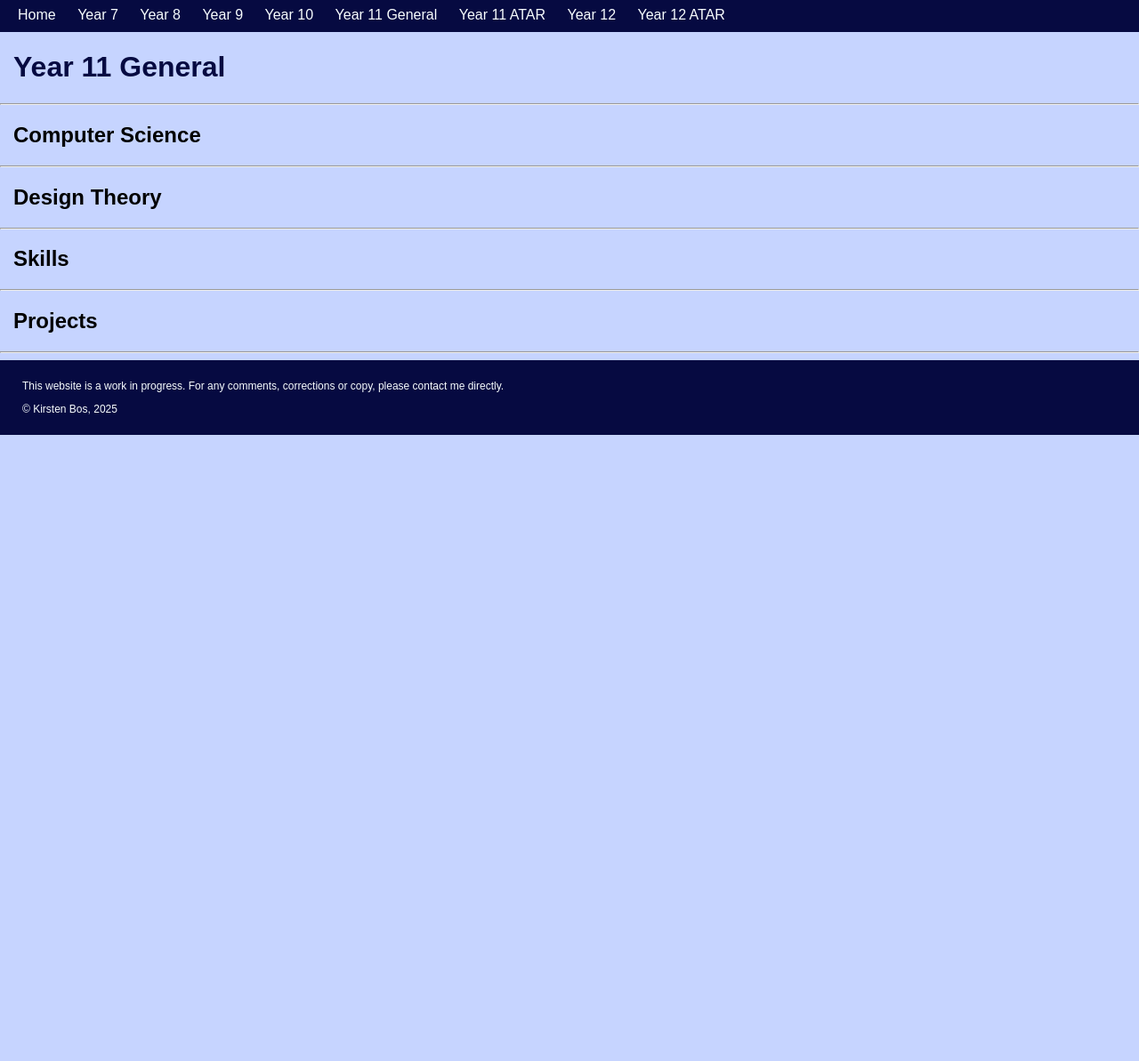
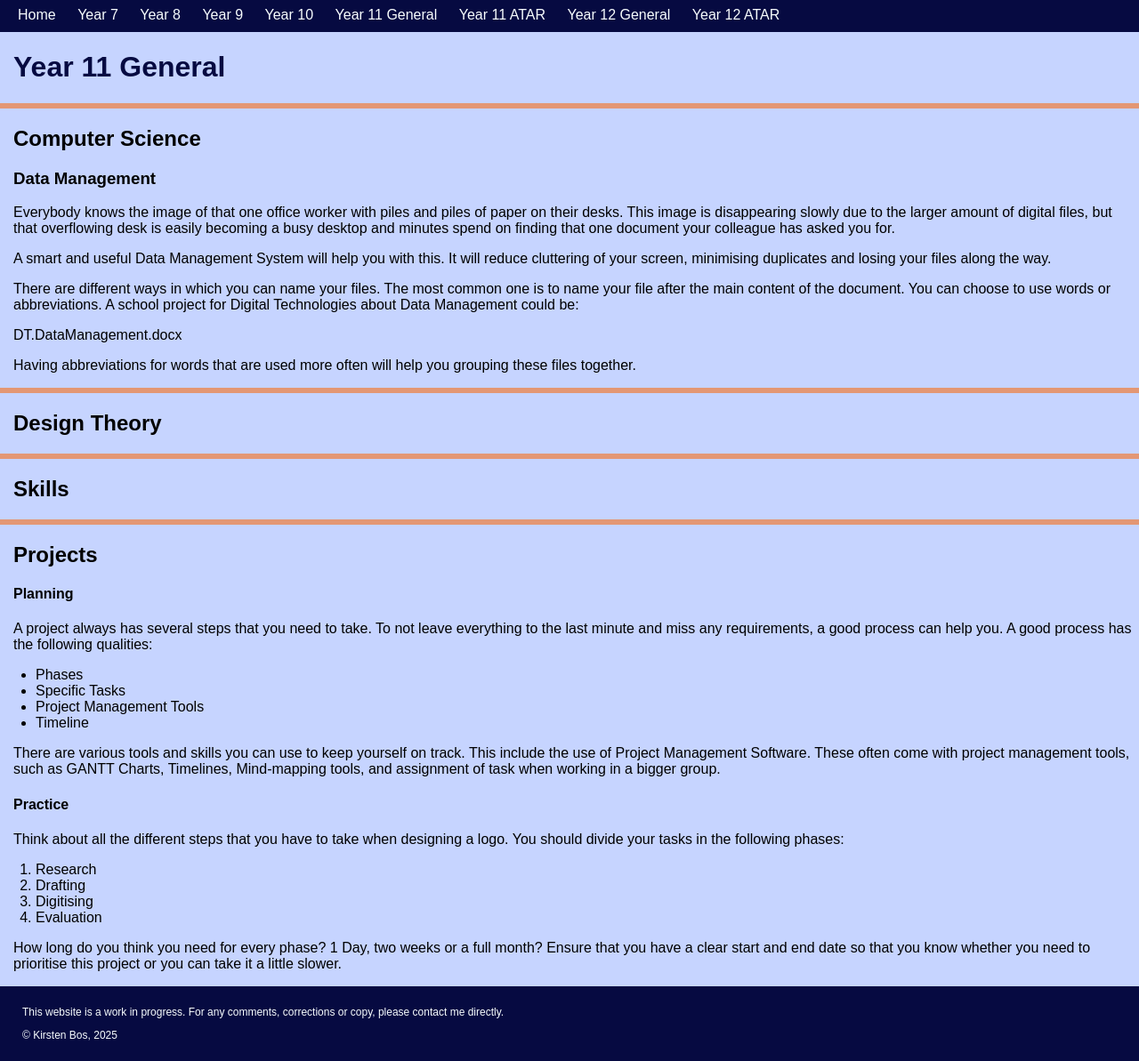
Before and after one commit to Ms-Bos/Digitech, a plain HTML site: page Year11General.html in a window 1280 px wide. Shown: the part 2-1195 px from the top of the page at 89% size. Before the commit the page ends 800 px from the top, so only its background shows below. Drawn offline with Linux system fonts and the light colour scheme.

Commit message:
Update Year11General.html

```diff
--- a/Year11General.html
+++ b/Year11General.html
@@ -13,21 +13,44 @@
                 <a href="Year10.html">Year 10</a>
                 <a href="Year11General.html">Year 11 General</a>
                 <a href="Year11ATAR.html">Year 11 ATAR</a>
-                <a href="Year12General.html">Year 12</a>
+                <a href="Year12General.html">Year 12 General</a>
                 <a href="Year12ATAR.html">Year 12 ATAR</a>
             </nav>
         <main>
         <H1>Year 11 General</H1>
-        <hr>
+        <hr class="style">
         <h2>Computer Science</H2>
-        <hr>
+            <h3>Data Management</h3>
+            <p>Everybody knows the image of that one office worker with piles and piles of paper on their desks. This image is disappearing slowly due to the larger amount of digital files, but that overflowing desk is easily becoming a busy desktop and minutes spend on finding that one document your colleague has asked you for.</p>
+            <p>A smart and useful Data Management System will help you with this. It will reduce cluttering of your screen, minimising duplicates and losing your files along the way.</p>
+            <p>There are different ways in which you can name your files. The most common one is to name your file after the main content of the document. You can choose to use words or abbreviations. A school project for Digital Technologies about Data Management could be:</p>
+            <p>DT.DataManagement.docx</p>
+            <p>Having abbreviations for words that are used more often will help you grouping these files together.</p>
+        <hr class="style">
         <H2>Design Theory</H2>
-        <hr>
+        <hr class="style">
         <H2>Skills</H2>
-        <hr>
+        <hr class="style">
         <h2>Projects</h2>
+        <h4>Planning</h4>
+        <p>A project always has several steps that you need to take. To not leave everything to the last minute and miss any requirements, a good process can help you. A good process has the following qualities:</p>
+        <ul>
+            <li>Phases</li>
+            <li>Specific Tasks</li>
+            <li>Project Management Tools</li>
+            <li>Timeline</li>
+        </ul>
+        <p>There are various tools and skills you can use to keep yourself on track. This include the use of Project Management Software. These often come with project management tools, such as GANTT Charts, Timelines, Mind-mapping tools, and assignment of task when working in a bigger group.</p>
+        <h4>Practice</h4>
+        <p>Think about all the different steps that you have to take when designing a logo. You should divide your tasks in the following phases:</p>
+        <ol>
+            <li>Research</li>
+            <li>Drafting</li>
+            <li>Digitising</li>
+            <li>Evaluation</li>
+        </ol>
+        <p>How long do you think you need for every phase? 1 Day, two weeks or a full month? Ensure that you have a clear start and end date so that you know whether you need to prioritise this project or you can take it a little slower.</p>
         </main>
-        <hr>
         <footer>
             <p>This website is a work in progress. For any comments, corrections or copy, please contact me directly.</p>
             <p>© Kirsten Bos, 2025</p>
```
